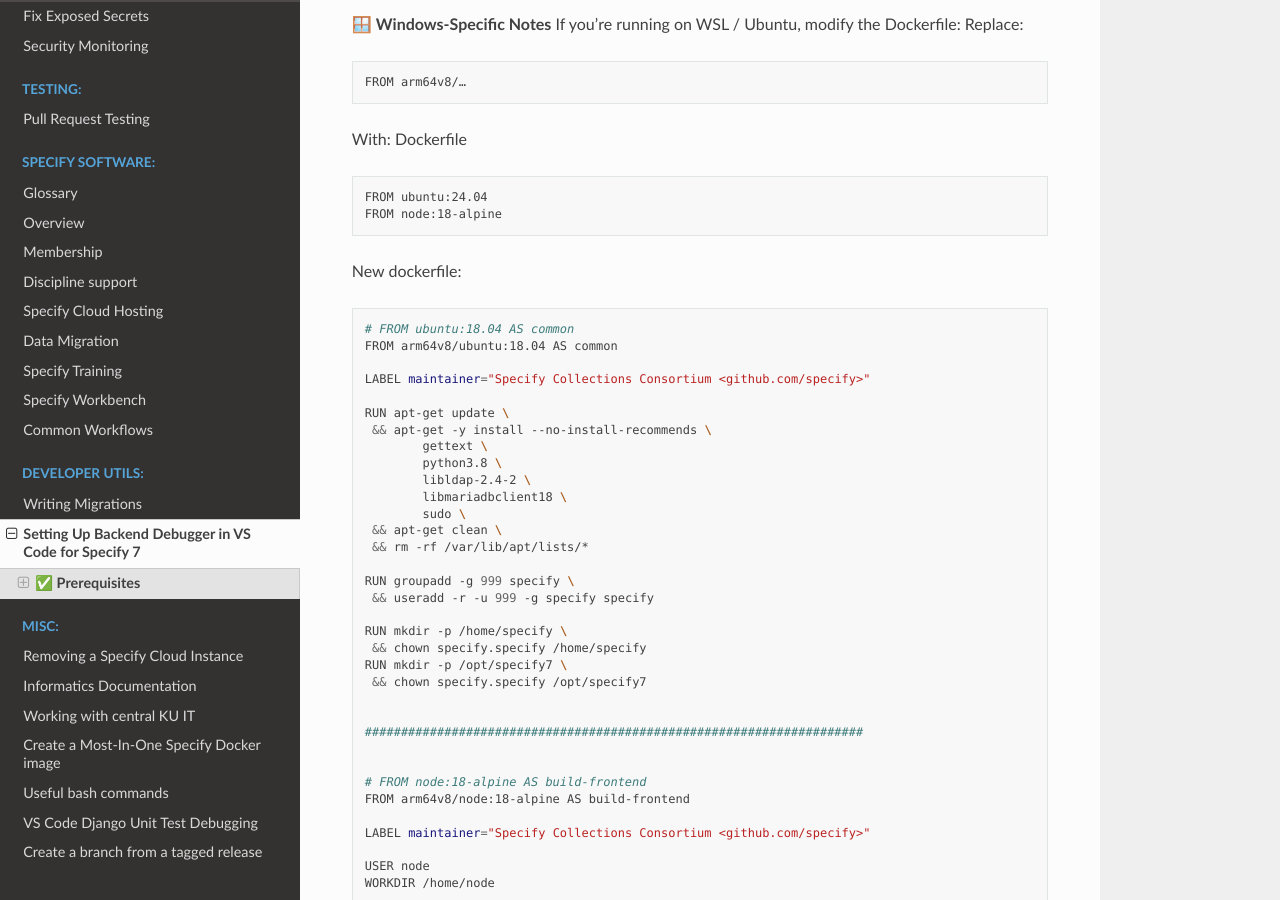
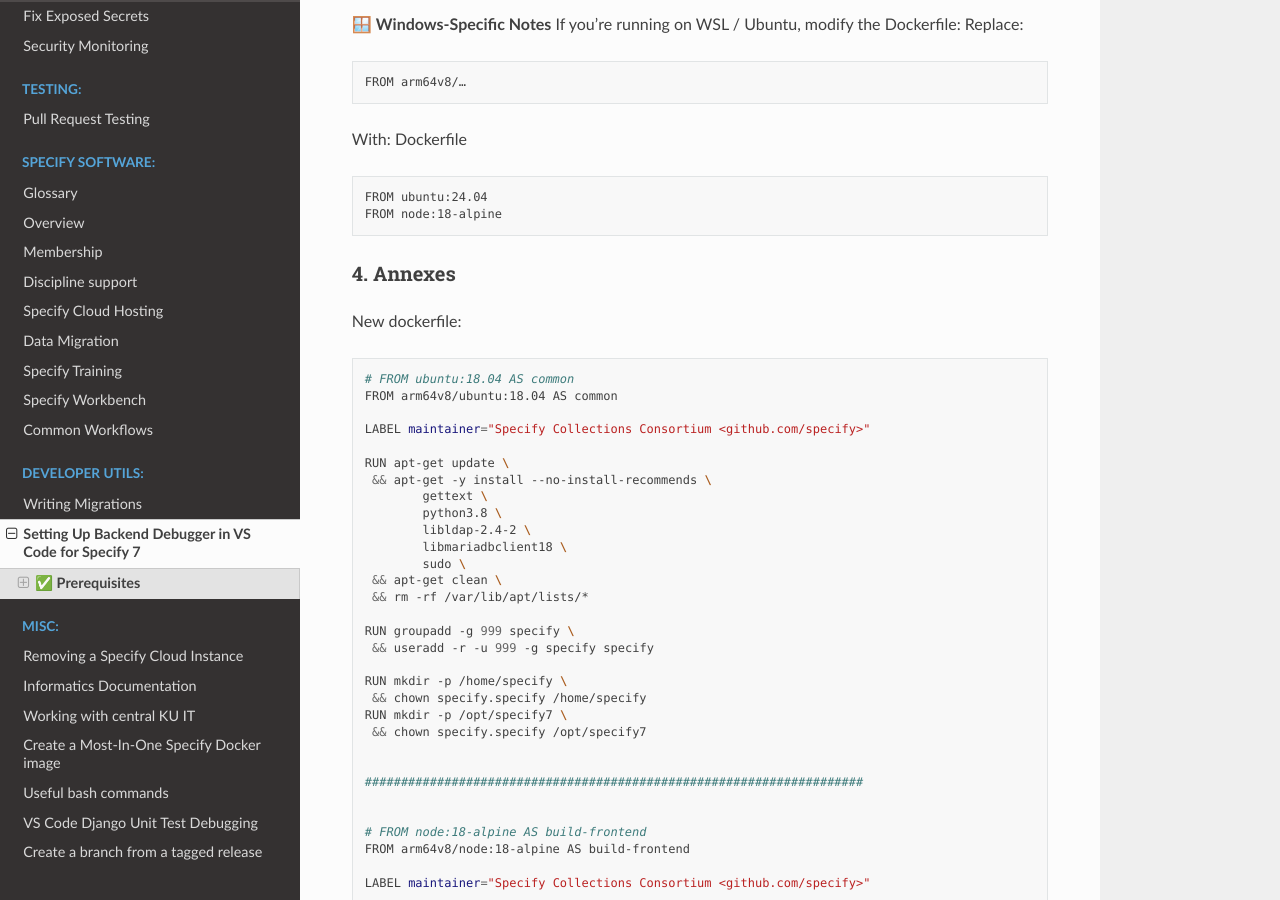
Before and after one commit to specify/specify.github.io, a Sphinx documentation site: the page built from sphinx/developer_utils/setting_up_backend_debugger.md, in a window 1280 px wide and 900 px high, scrolled down 2878 px. Built offline with Sphinx 7.4.7 and the Read the Docs theme 3.1.0, drawn with Linux system fonts in a browser that asks for light colours.

Commit message:
Update setting_up_backend_debugger.md

````diff
--- a/sphinx/developer_utils/setting_up_backend_debugger.md
+++ b/sphinx/developer_utils/setting_up_backend_debugger.md
@@ -144,6 +144,8 @@ Dockerfile
 FROM ubuntu:24.04
 FROM node:18-alpine
 ```
+### 4. **Annexes**
+
 New dockerfile:
 ```bash
 # FROM ubuntu:18.04 AS common
````
